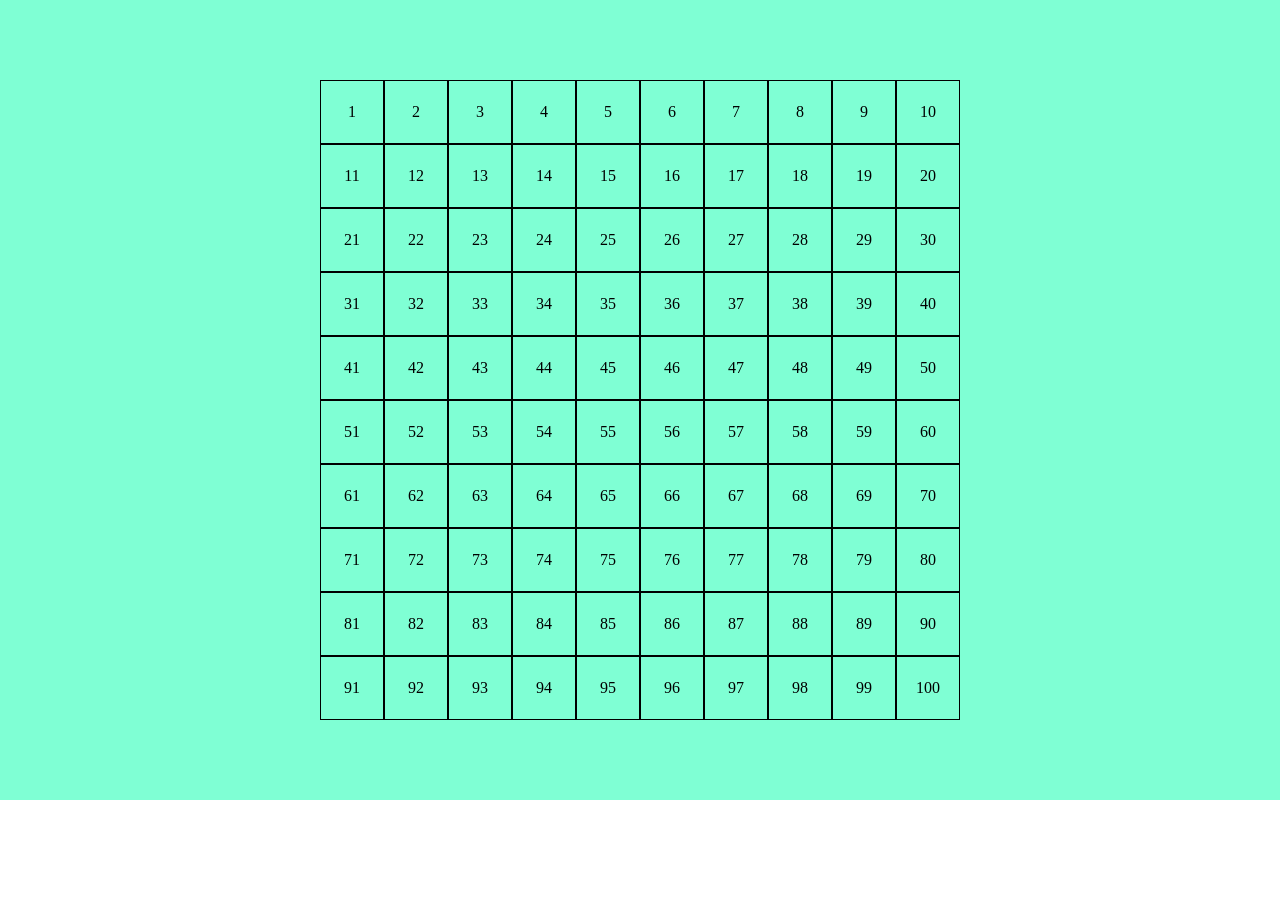
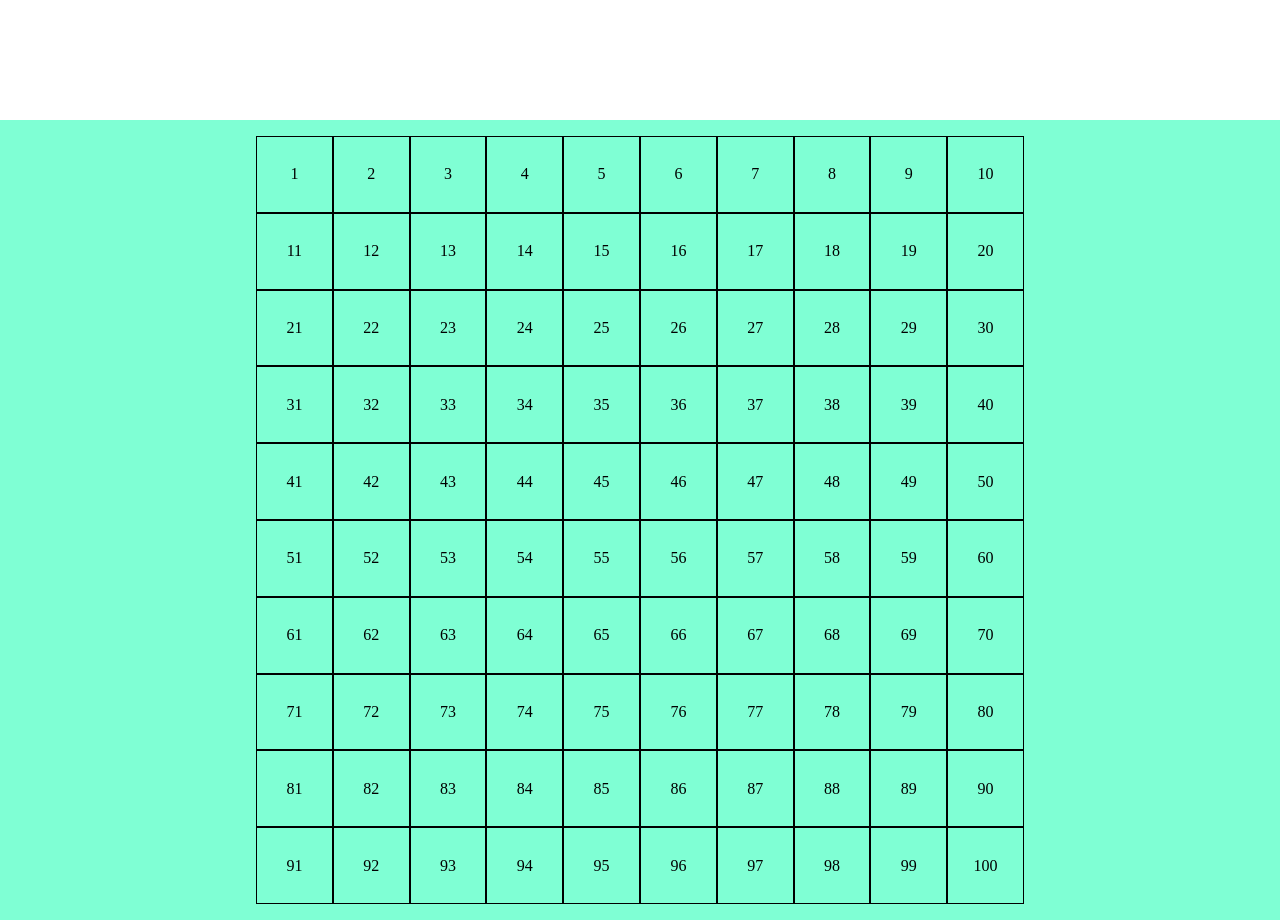
Before and after one commit to ItsKristian01/js-campominato-grid, a plain HTML site: page index.html in a window 1280 px wide. Before the commit the page ends 800 px from the top, so only its background shows below. Drawn offline with Linux system fonts and the light colour scheme.

Commit message:
add: navbar

```diff
--- a/css/style.css
+++ b/css/style.css
@@ -4,6 +4,7 @@
     padding: 0;
     box-sizing: border-box;
 }
+
 
 .wrapper {
     width: 100%;
@@ -14,10 +15,15 @@
     background-color: hsl(159.84deg 100% 74.9%) ;
 }
 
+.navbar {
+    height: 15vh;
+    background-color: white;
+}
+
 .grid {
     display: flex;
     flex-wrap: wrap;
-    width: 50%;
+    width: 60%;
     margin: 0 auto;
 }
 
--- a/index.html
+++ b/index.html
@@ -8,13 +8,12 @@
     <link rel="stylesheet" href="css/style.css" />
   </head>
   <body>
-    <header class="head">
-      <div class="wrapper">
-        <div id="numbers" class="grid">
-          <!-- <div class="col">1</div> -->
-        </div>
+    <div class="navbar"></div>
+    <div class="wrapper">
+      <div id="numbers" class="grid">
+        <!-- <div class="col">1</div> -->
       </div>
-    </header>
+    </div>
     <!-- Script -->
     <script src="js/script.js"></script>
   </body>
```
Also changed, not shown: js/script.js (line endings or trailing spaces).
